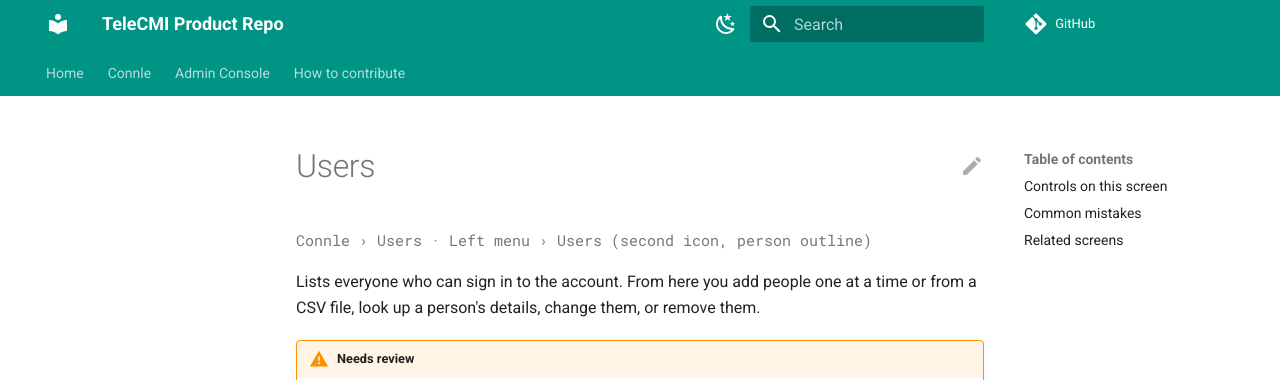
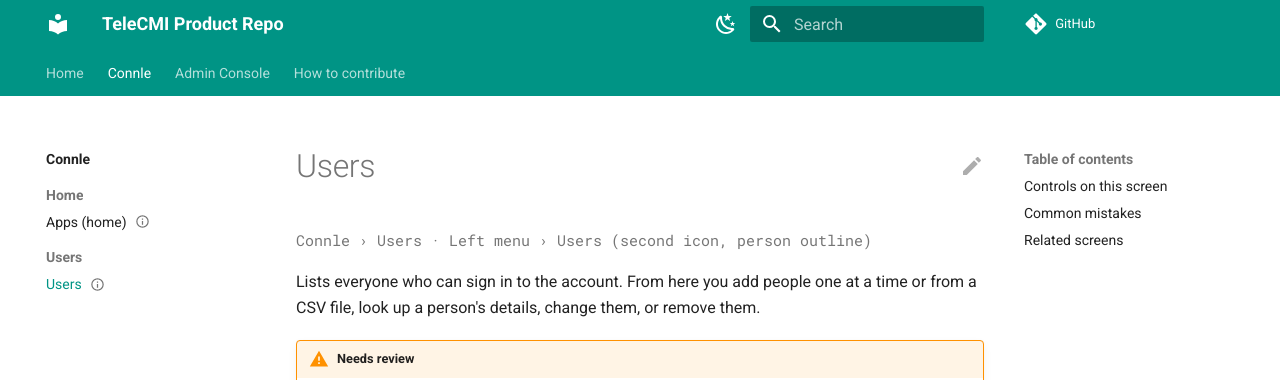
Before and after one commit to reyaztelecmi/telecmi-product-repo, an MkDocs documentation site: the page built from docs/connle/users/users.md, in a window 1280 px wide. Shown: the top 380 px of the page. Built offline with MkDocs 1.6.1 and Material for MkDocs 9.7.7, drawn with Linux system fonts in a browser that asks for light colours; comment, search, counter and statistics services are not loaded.

Commit message:
Add files via upload

```diff
--- a/mkdocs.yml
+++ b/mkdocs.yml
@@ -52,6 +52,8 @@
       - connle/index.md
       - Home:
           - Apps (home): connle/home/apps-home.md
+      - Users:
+          - Users: connle/users/users.md
   - Admin Console:
       - admin-console/index.md
   - How to contribute:
```
